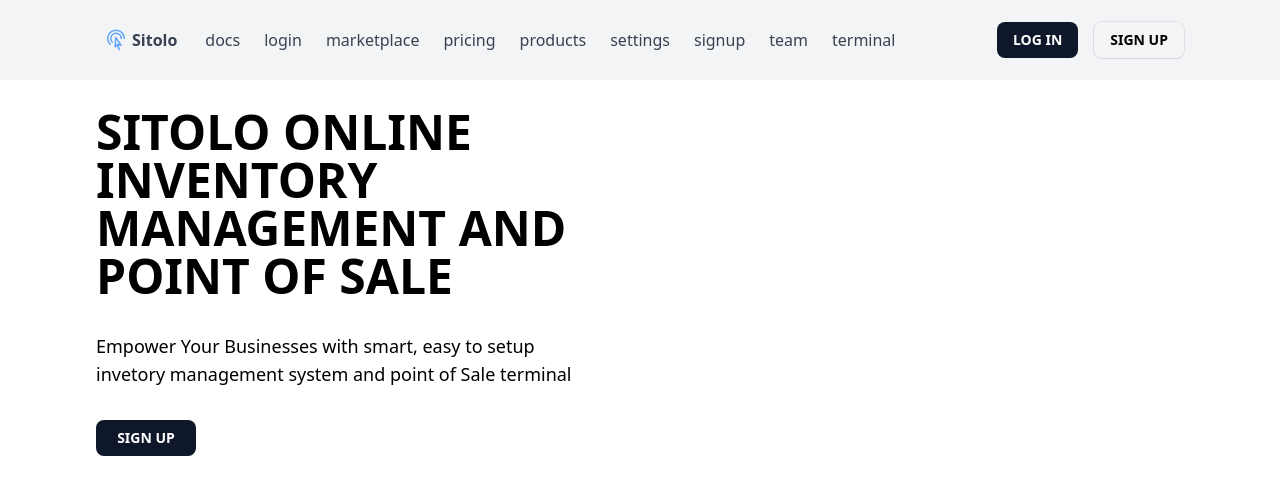
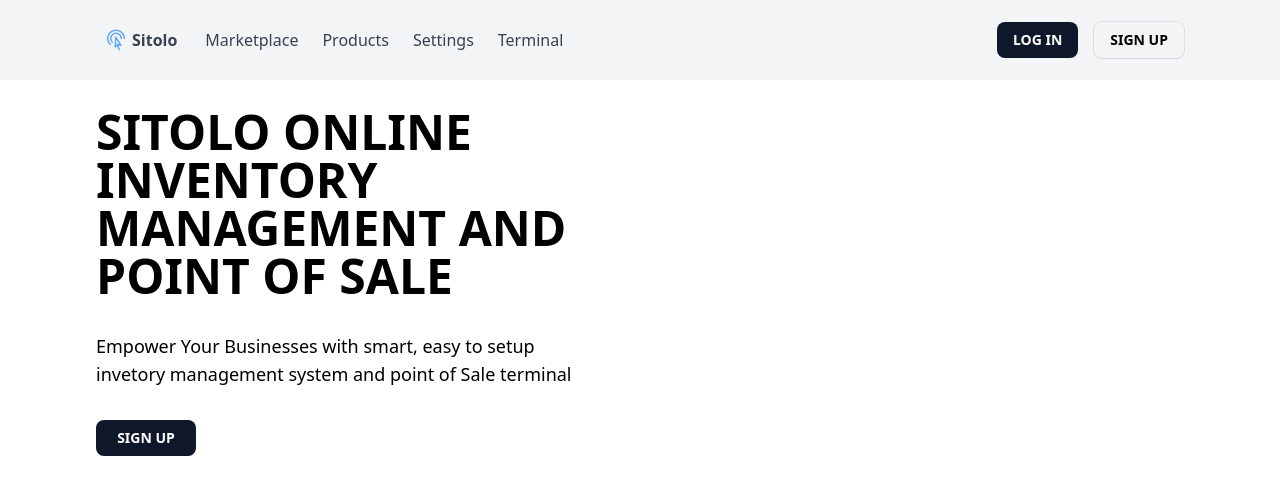
Before and after one commit to kazoomarc/sitolo-online, a React (Create React App) app: page / in a window 1280 px wide. Shown: the top 494 px of the page. Built offline with nearby package versions, Linux system fonts and the light colour scheme; a web font is replaced by a local one.

Commit message:
remove repeated links in nav

```diff
--- a/src/common-components/top-nav.js
+++ b/src/common-components/top-nav.js
@@ -33,47 +33,31 @@
               </div>
               {/* (// primary nav) */}
               <div className="hidden md:flex items-center space-x-4 text-gray-700">
-                <NavLink to="/docs" className="py-5 px-1 hover:text-gray-900">
-                  docs
-                </NavLink>
-                <NavLink to="/login" className="py-5 px-1 hover:text-gray-900">
-                  login
-                </NavLink>
                 <NavLink
                   to="/marketplace"
                   className="py-5 px-1 hover:text-gray-900"
                 >
-                  marketplace
+                  Marketplace
                 </NavLink>
-                <NavLink
-                  to="/pricing"
-                  className="py-5 px-1 hover:text-gray-900"
-                >
-                  pricing
-                </NavLink>
+
                 <NavLink
                   to="/products"
                   className="py-5 px-1 hover:text-gray-900"
                 >
-                  products
+                  Products
                 </NavLink>
                 <NavLink
                   to="/settings"
                   className="py-5 px-1 hover:text-gray-900"
                 >
-                  settings
+                  Settings
                 </NavLink>
-                <NavLink to="/signup" className="py-5 px-1 hover:text-gray-900">
-                  signup
-                </NavLink>
-                <NavLink to="/team" className="py-5 px-1 hover:text-gray-900">
-                  team
-                </NavLink>
+
                 <NavLink
                   to="/terminal"
                   className="py-5 px-1 hover:text-gray-900"
                 >
-                  terminal
+                  Terminal
                 </NavLink>
               </div>
             </div>
```
